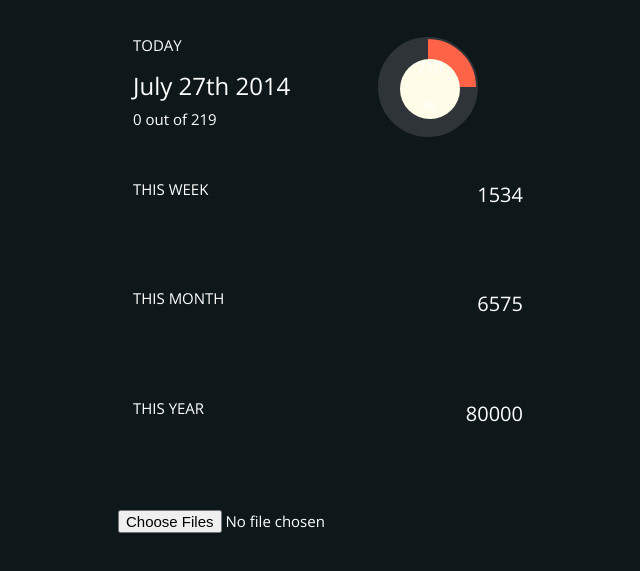
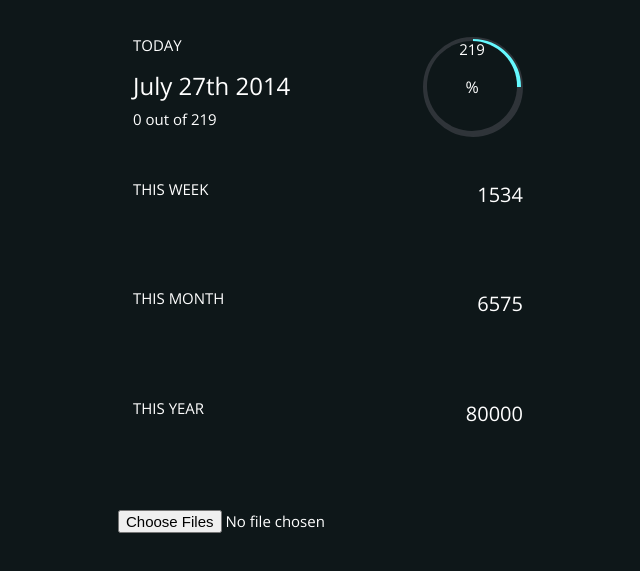
Before and after one commit to ryanboye/fun-money, a plain HTML site: page index.html in a window 1280 px wide. Shown: the part 93-664 px from the top of the page, without its empty margins (312-952 px from the left). Drawn offline with nearby package versions, Linux system fonts and the light colour scheme.

Commit message:
Fixed error with circle chart

```diff
--- a/css/style.sass
+++ b/css/style.sass
@@ -36,8 +36,8 @@ body
 
 
 // Colors
-$barColor: tomato
-$overlayColor: #fffde8
+$barColor: #65f9ff
+$overlayColor: #0e1719
 $backColor: #2f3439
 
 .wrap
@@ -46,8 +46,7 @@ $backColor: #2f3439
 
 
 .progress-radial
-	float: left
-	margin-right: 30px
+	float: right
 	position: relative
 	width: 100px
 	height: 100px
@@ -56,27 +55,20 @@ $backColor: #2f3439
 	background-color: $barColor // default 100%
 
 
-<<<<<<< HEAD
+
 .progress-radial
-=======
-.progress-radial
->>>>>>> c2091895e9d4e387b2765efda6548055eb3376b6
+
 	.overlay
 		position: absolute
-		width: 60px
-		height: 60px
+		width: 90px
+		height: 90px
 		background-color: $overlayColor
 		border-radius: 50%
-		margin-left: 20px
-		margin-top: 20px
+		margin-left: 2px
+		margin-top: 2px
 		text-align: center
 		line-height: 60px
 		font-size: 16px
-<<<<<<< HEAD
-
-=======
-
->>>>>>> c2091895e9d4e387b2765efda6548055eb3376b6
 
 
 $step: 5 // step of % for created classes
```
Also changed, not shown: css/style.css.
